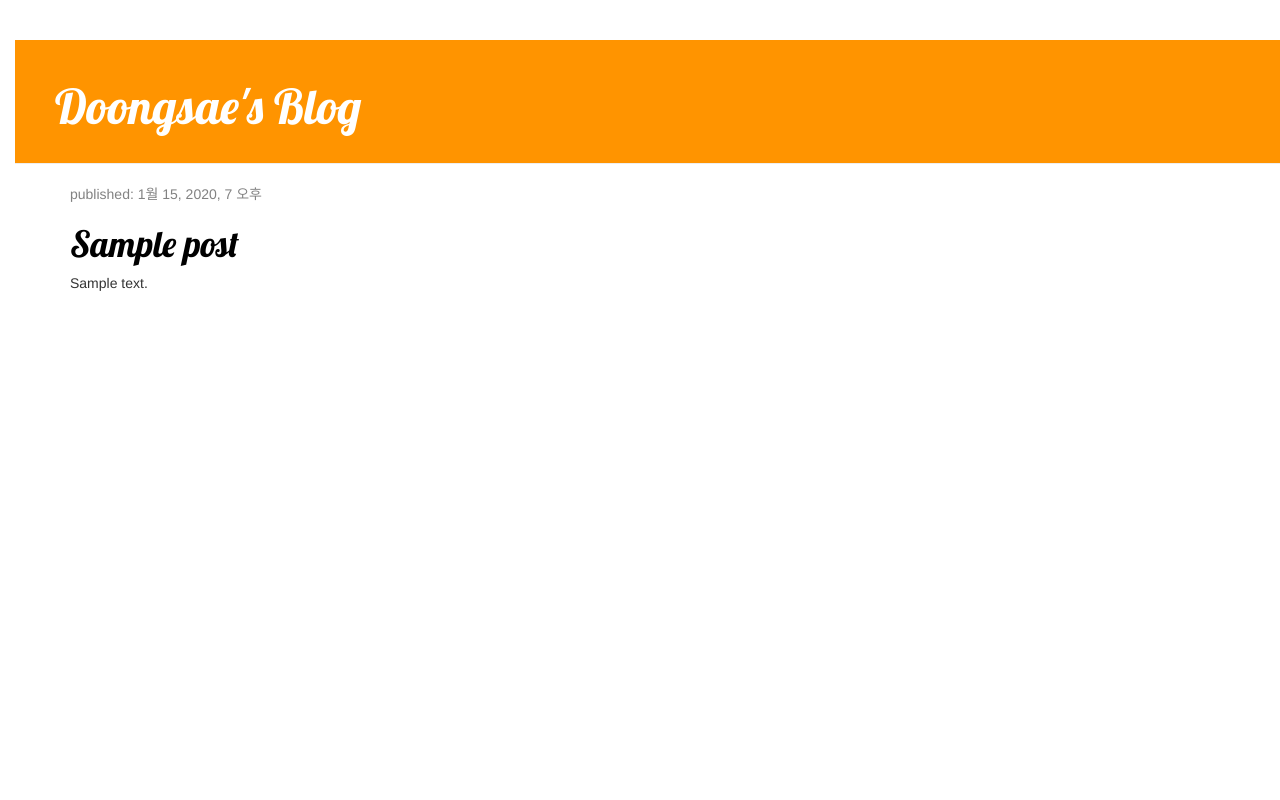
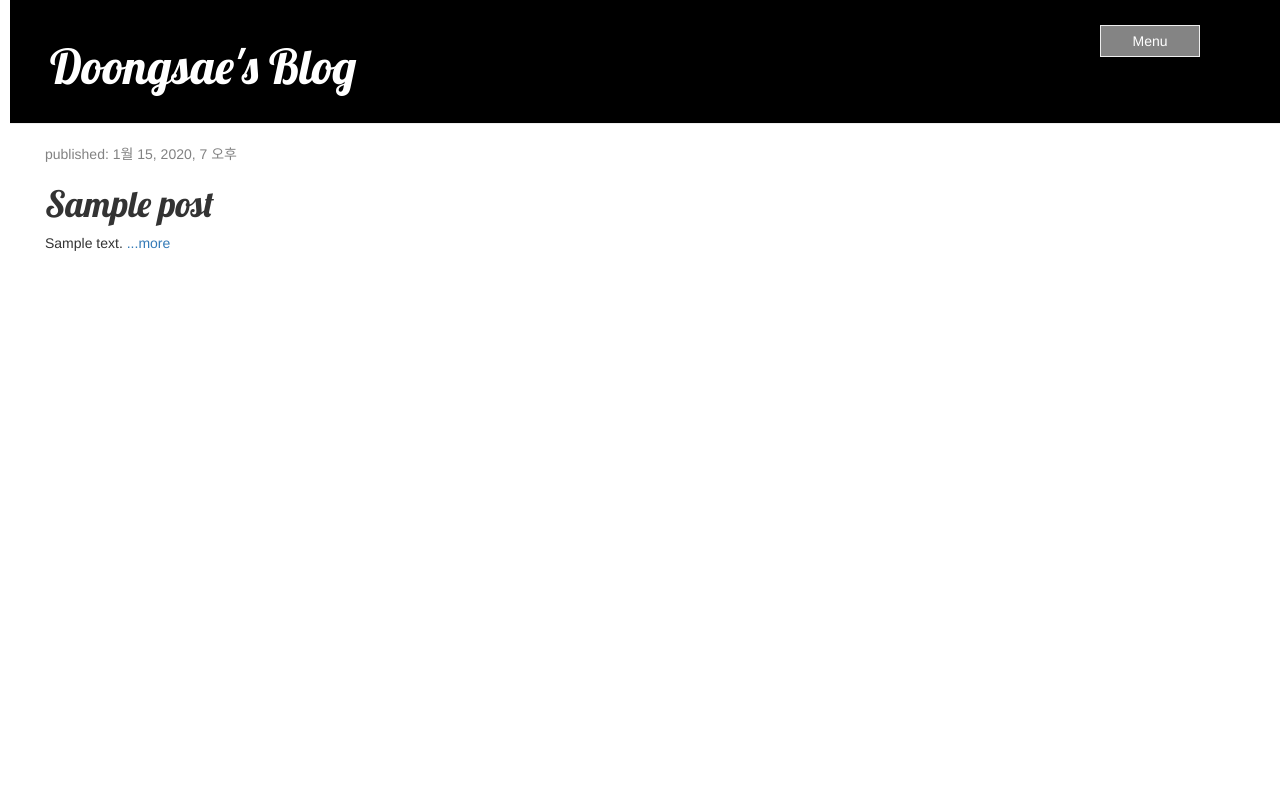
Before and after one commit to doongsae/my-first-blog, a Django app: page / in a window 1280 px wide. Run offline with Django 3.2, Linux system fonts and the light colour scheme; tables that the repository leaves empty hold one stand-in row (Sample ...); some libraries are stand-ins or nearby versions.

Commit message:
Add Writing and Dropdown

```diff
--- a/blog/models.py
+++ b/blog/models.py
@@ -12,6 +12,9 @@ class Post(models.Model): #모델 정의 > class : 객체, post : 모델 이름,
     published_date = models.DateTimeField(
             blank=True, null=True)
 
+    def summary(self):
+        return self.text[:250]
+
     def publish(self):
         self.published_date = timezone.now()
         self.save()
--- a/blog/static/css/blog.css
+++ b/blog/static/css/blog.css
@@ -1,16 +1,12 @@
-
-h1 a {
-  color: #FCA205;
-  font-family: 'Lobster';
-}
 
 body {
-  padding-left: 15px;
+  padding-left: 10px;
 }
 
 .page-header {
-  background-color: #ff9400;
-  magin-top: 0;
+  background-color: #000000;
+  margin-top: 0;
+  margin-left: 0;
   padding: 20px 20px 20px 40px;
 }
 
@@ -21,7 +17,7 @@ body {
 }
 
 .content {
-  margin-left: 40px;
+  margin-left: 20px;
 }
 
 h1, h2, h3, h4 {
@@ -54,3 +50,40 @@ h1, h2, h3, h4 {
 .post h1 a, .post h1 a:visited {
     color: #000000;
 }
+
+.main {
+    margin-top: 5px;
+}
+
+.dropdown ul, li {
+    list-style: none;
+    margin: 0;
+    padding: 0;
+}
+
+.dropdown li {
+    display: inline-block;
+    width: 100px;
+    padding: 5px 5px;
+    background: #848484;
+    text-align: center;
+    position: relative;
+    float: right;
+    margin-right: 60px;
+    border: 1px solid #eee;
+}
+
+.submenu {
+    display: none;
+    position: absolute;
+    top: 30px;
+    left: -1px;
+}
+
+.dropdown li:hover ul {
+    display: block;
+}
+
+.submenu li:hover {
+    background-color: #424242;
+}
--- a/blog/templates/blog/base.html
+++ b/blog/templates/blog/base.html
@@ -11,7 +11,23 @@
 
   <body>
     <div class="page-header">
-      <h1><a href="">Doongsae's Blog</a></h1>
+      {% if user.is_authenticated %}
+        <a href="{% url 'post_new' %}" class="top-menu"><span class="glyphicon glyphicon-plus"></span></a>
+      {% endif %}
+
+      <nav class="dropdown">
+        <ul>
+          <li class="main"><a href="">Menu</a>
+            <ul class="submenu">
+              <li><a href="">Log-In</a></li>
+              <li><a href="">Sign-Up</a></li>
+              <li><a href="">About Doong</a></li>
+            </ul>
+          </li>
+        </ul>
+      </nav>
+
+      <h1><a href="{% url 'post_list' %}">Doongsae's Blog</a></h1>
     </div>
 
     <div class="content container">
--- a/blog/templates/blog/post_detail.html
+++ b/blog/templates/blog/post_detail.html
@@ -7,6 +7,9 @@
         {{ post.published_date }}
       </div>
     {% endif %}
+    {% if user.is_authenticated %}
+      <a class="btn btn-default" href="{% url 'post_edit' pk=post.pk %}"><span class="glyphicon glyphicon-pencil"></span></a>
+    {% endif %}
     <h1>{{ post.title }}</h1>
     <p>{{ post.text|linebreaksbr }}</p>
   </div>
--- a/blog/templates/blog/post_list.html
+++ b/blog/templates/blog/post_list.html
@@ -6,8 +6,8 @@
       <div class="date">
         <p>published: {{ post.published_date }}</p>
       </div>
-      <h1><a href="{% url 'post_detail' pk=post.pk %}">{{ post.title }}</a></h1>
-      <p>{{ post.text|linebreaksbr }}</p>
+      <h1>{{ post.title }}</h1>
+      <p>{{ post.summary|linebreaksbr }}<a href="{% url 'post_detail' pk=post.pk %}"> ...more</a></p>
     </div>
   {% endfor %}
 {% endblock %}
--- a/blog/urls.py
+++ b/blog/urls.py
@@ -4,4 +4,6 @@ from . import views
 urlpatterns = [
     path('', views.post_list, name='post_list'),
     path('post/<int:pk>/', views.post_detail, name='post_detail'),
+    path('post/new/', views.post_new, name='post_new'),
+    path('post/<int:pk>/edit/', views.post_edit, name='post_edit'),
 ]
--- a/blog/views.py
+++ b/blog/views.py
@@ -2,6 +2,8 @@ from django.shortcuts import render
 from .models import Post
 from django.utils import timezone
 from django.shortcuts import render, get_object_or_404
+from .forms import PostForm
+from django.shortcuts import redirect
 
 # Create your views here.
 
@@ -12,3 +14,30 @@ def post_list(request):
 def post_detail(request, pk):
     post = get_object_or_404(Post, pk=pk)
     return render(request, 'blog/post_detail.html', {'post': post})
+
+def post_new(request):
+    if request.method == "POST":
+        form = PostForm(request.POST)
+        if form.is_valid():
+            post = form.save(commit=False)
+            post.author = request.user
+            post.published_date = timezone.now()
+            post.save()
+            return redirect('post_detail', pk=post.pk)
+    else:
+        form = PostForm()
+    return render(request, 'blog/post_edit.html', {'form': form})
+
+def post_edit(request, pk):
+    post = get_object_or_404(Post, pk=pk)
+    if request.method == "POST":
+        form = PostForm(request.POST, instance=post)
+        if form.is_valid():
+            post = form.save(commit=False)
+            post.author = request.user
+            post.published_date = timezone.now()
+            post.save()
+            return redirect('post_detail', pk=post.pk)
+    else:
+        form = PostForm(instance=post)
+    return render(request, 'blog/post_edit.html/', {'form': form})
```
Also changed, not shown: other parts of blog/static/css/blog.css (+1 -1 lines), blog/forms.py (added, +8 -0 lines), blog/templates/blog/post_edit.html (added, +9 -0 lines).
